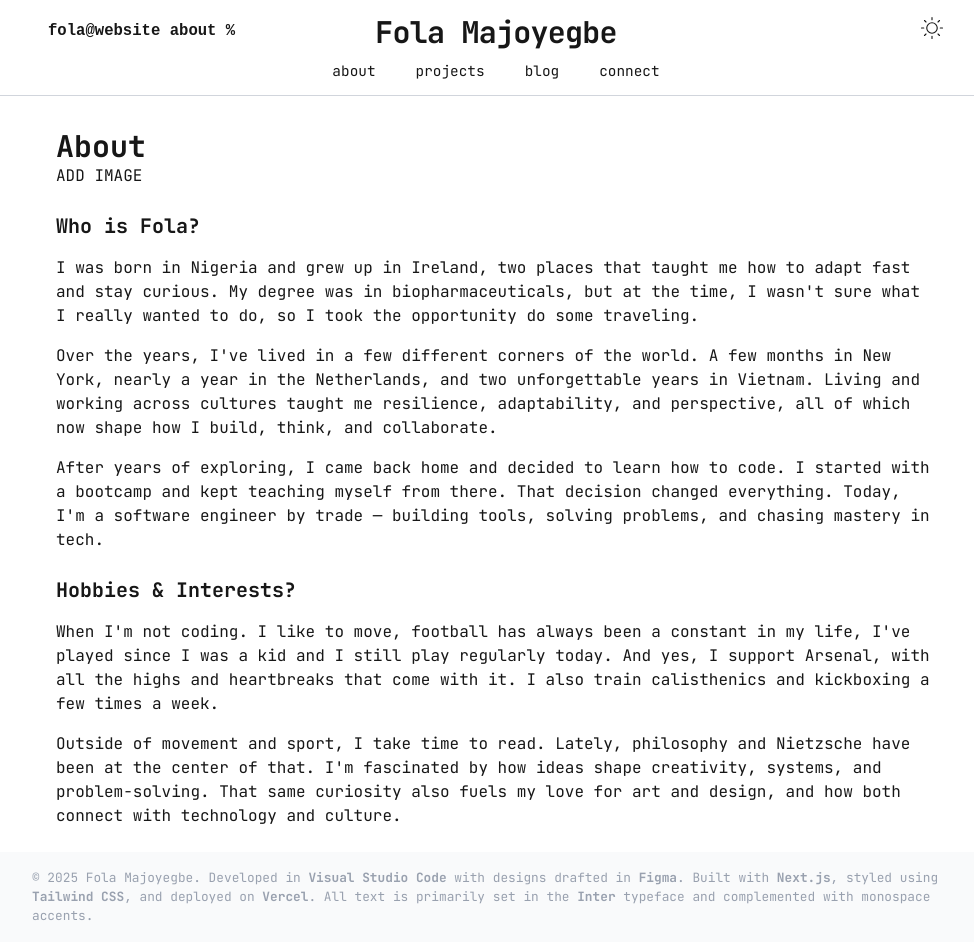
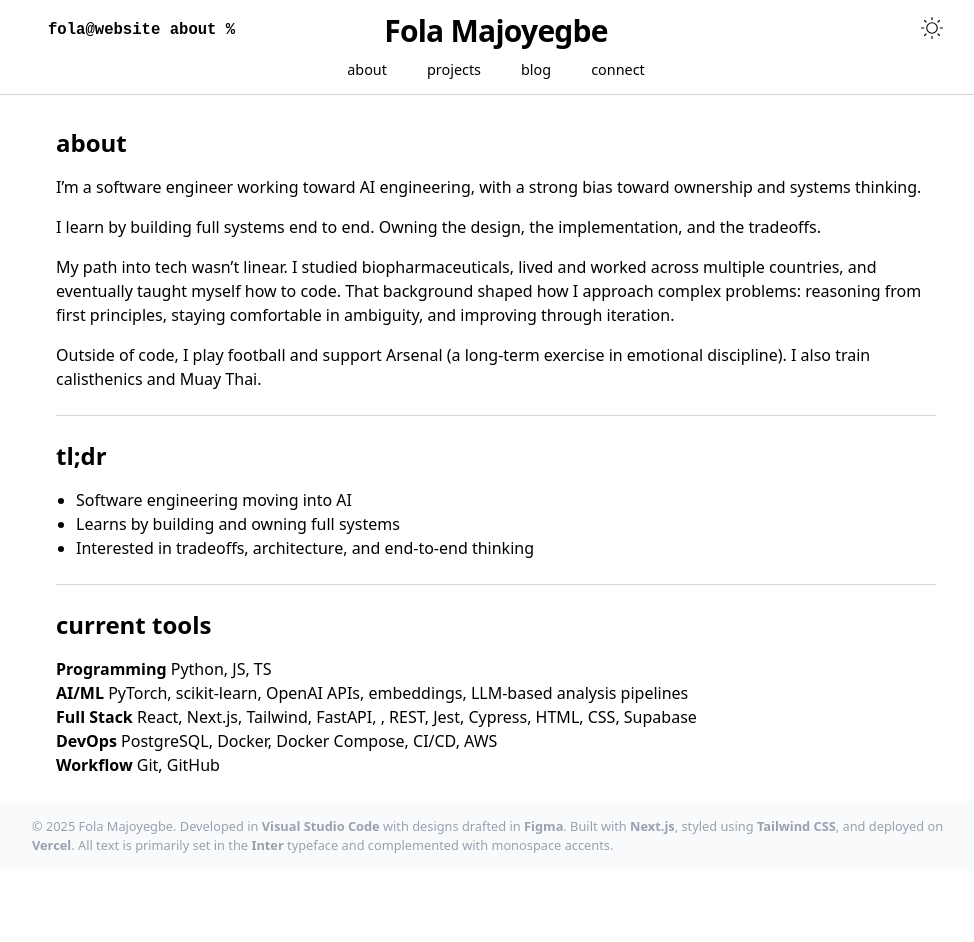
Before and after one commit to Folamajo/portfolio, a Next.js app: page /about in a window 1280 px wide. Shown: the whole page, without its empty margins (144-1118 px from the left). After the commit the page ends 871 px from the top, so only its background shows below. Built offline with nearby package versions, Linux system fonts and the light colour scheme.

Commit message:
Finished about page

```diff
--- a/src/app/about/page.tsx
+++ b/src/app/about/page.tsx
@@ -6,7 +6,10 @@ import Sidebar from "@/components/Sidebar"
 
 const About = () => {
   return (
-      <div className="flex flex-col items-center min-h-screen">
+      <div
+         className="flex flex-col items-center min-h-screen"
+
+      >
          <Sidebar />
 
          <header className= ' w-full flex justify-center'>
@@ -15,35 +18,44 @@ const About = () => {
 
 
 
-      <main className=' main_content max-w-[57em] mb-6 px-4'>
-         <h1 className='font-bold text-3xl '>About </h1>
-
-         <div>ADD IMAGE</div>
-
-
-         <div className= "mt-6">
-            <h1 className="text-xl font-bold">Who is Fola?</h1>
-            <p className="mt-4">
-               {"I was born in Nigeria and grew up in Ireland, two places that taught me how to adapt fast and stay curious. My degree was in biopharmaceuticals, but at the time, I wasn't sure what I really wanted to do, so I took the opportunity do some traveling."}
+         <main className=' main_content max-w-[57em] mb-6 px-4 tracking-normal'>
+            <h1 className='font-extrabold text-2xl '>about </h1>
+            {/* ADD IMAGE */}
+            <div className= "mt-4 border-b pb-6 border-b-gray-300 dark:border-b-gray-700 ">
+               <p>
+                  {"I’m a software engineer working toward AI engineering, with a strong bias toward ownership and systems thinking."}
                </p>
                <p className="mt-4">
-               {"Over the years, I've lived in a few different corners of the world. A few months in New York, nearly a year in the Netherlands, and two unforgettable years in Vietnam. Living and working across cultures taught me resilience, adaptability, and perspective, all of which now shape how I build, think, and collaborate."}
+                  {"I learn by building full systems end to end. Owning the design, the implementation, and the tradeoffs."}
                </p>
                <p className="mt-4">
-               {"After years of exploring, I came back home and decided to learn how to code. I started with a bootcamp and kept teaching myself from there. That decision changed everything. Today, I'm a software engineer by trade — building tools, solving problems, and chasing mastery in tech."}
+                  {"My path into tech wasn’t linear. I studied biopharmaceuticals, lived and worked across multiple countries, and eventually taught myself how to code. That background shaped how I approach complex problems: reasoning from first principles, staying comfortable in ambiguity, and improving through iteration."}
+               </p>
+               <p className="mt-4">
+               {"Outside of code, I play football and support Arsenal (a long-term exercise in emotional discipline). I also train calisthenics and Muay Thai."}
                </p>
 
             </div>
-         <div className="mt-6">
-            <h1 className="text-xl font-bold">Hobbies & Interests?</h1>
-            <p className="mt-4">{"When I'm not coding. I like to move, football has always been a constant in my life, I've played since I was a kid and I still play regularly today. And yes, I support Arsenal, with all the highs and heartbreaks that come with it. I also train calisthenics and kickboxing a few times a week. "}
-            </p>
-            <p className="mt-4">
-              {"Outside of movement and sport, I take time to read. Lately, philosophy and Nietzsche have been at the center of that. I'm fascinated by how ideas shape creativity, systems, and problem-solving. That same curiosity also fuels my love for art and design, and how both connect with technology and culture."}
-            </p>
-
+            <div className="mt-6 border-b pb-6 border-b-gray-300 dark:border-b-gray-700 ">
+               <h1 className="text-2xl font-extrabold">tl;dr</h1>
+               <ul className ='pl-5 list-disc mt-4'>
+                  <li>Software engineering moving into AI</li>
+                  <li>Learns by building and owning full systems</li>
+                  <li>Interested in tradeoffs, architecture, and end-to-end thinking</li>
+               </ul>
             </div>
 
+            <div className=" border-b-gray-300 mt-6">
+               <h1 className="text-2xl font-extrabold">current tools </h1>
+               <ul className ='mt-4'>
+                  <li><strong className="font-extrabold">Programming</strong> Python, JS, TS</li>
+                  <li><strong className="font-extrabold">AI/ML</strong> PyTorch, scikit-learn, OpenAI APIs, embeddings, LLM-based analysis pipelines</li>
+                  <li><strong className="font-extrabold">Full Stack</strong> React, Next.js, Tailwind, FastAPI, , REST, Jest, Cypress, HTML, CSS, Supabase</li>
+                  <li><strong className="font-extrabold">DevOps</strong> PostgreSQL, Docker, Docker Compose, CI/CD, AWS</li>
+                  <li><strong className="font-extrabold">Workflow</strong> Git, GitHub</li>
+
+               </ul>
+            </div>
 
 
          </main>
@@ -58,3 +70,11 @@ const About = () => {
 }
 
 export default About
+
+//  <p>
+//                {"I was born in Nigeria and grew up in Ireland, two places that taught me how to adapt fast and stay curious. My degree was in biopharmaceuticals, but at the time, I wasn't sure what I really wanted to do, so I took the opportunity do some traveling."}
+//             </p>
+
+{/* <p className="mt-4">
+              {"Outside of movement and sport, I take time to read. Lately, philosophy and Nietzsche have been at the center of that. I'm fascinated by how ideas shape creativity, systems, and problem-solving. That same curiosity also fuels my love for art and design, and how both connect with technology and culture."}
+            </p> */}
--- a/src/app/layout.tsx
+++ b/src/app/layout.tsx
@@ -44,7 +44,7 @@ export default function RootLayout({
   return (
     <html lang="en" suppressHydrationWarning>
       <body
-        className={`${inter.className} ${mono.className} antialiased `}
+        className={`font-medium ${inter.className} ${mono.className} antialiased `}  style= {{ fontFamily : "var(--font-mono", color:  "black"}}
       >
          <ThemeProvider
             attribute='class'
--- a/src/components/Header/Menu.tsx
+++ b/src/components/Header/Menu.tsx
@@ -12,7 +12,7 @@ const Menu = ({ setPageName } : MenuProps) => {
    const observer = useContext(ObserverContext)
 
    return (
-      <div className= ' flex justify-center items-center relative '>
+      <div className= ' flex justify-center items-center relative ' >
          <div className="w-[58em] relative flex justify-center items-center py-6  ">
             {
                !observer?.isInView ? <div className="absolute left-2 font-bold text-lg px-2">Fola Majoyegbe</div> : ""
--- a/src/components/Header/Name.tsx
+++ b/src/components/Header/Name.tsx
@@ -17,7 +17,7 @@ const Name = ({ pageName } : NameProps) => {
 
 
    return (
-      <div className= " ">
+      <div className= " "  style= {{ fontFamily : "var(--font-mono", color:  "black"}}>
          <div className=' pt-4 px-4 flex items-center justify-between  max-w-[58em] relative mx-auto'>
             <div className=' flex w-[21em]'>
                <p className="mono font-bold text-[1.2em]"><Link href="/">fola</Link>@website {cleanedPathName ? cleanedPathName : '~'} %</p>  <p className="ml-1 mono text-[1.2em]">{pageName}</p> <div className='blinking_cursor '></div>
```
Also changed, not shown: src/app/page.tsx (+7 -127 lines). Lines whose indentation alone changed are shown as unchanged.
